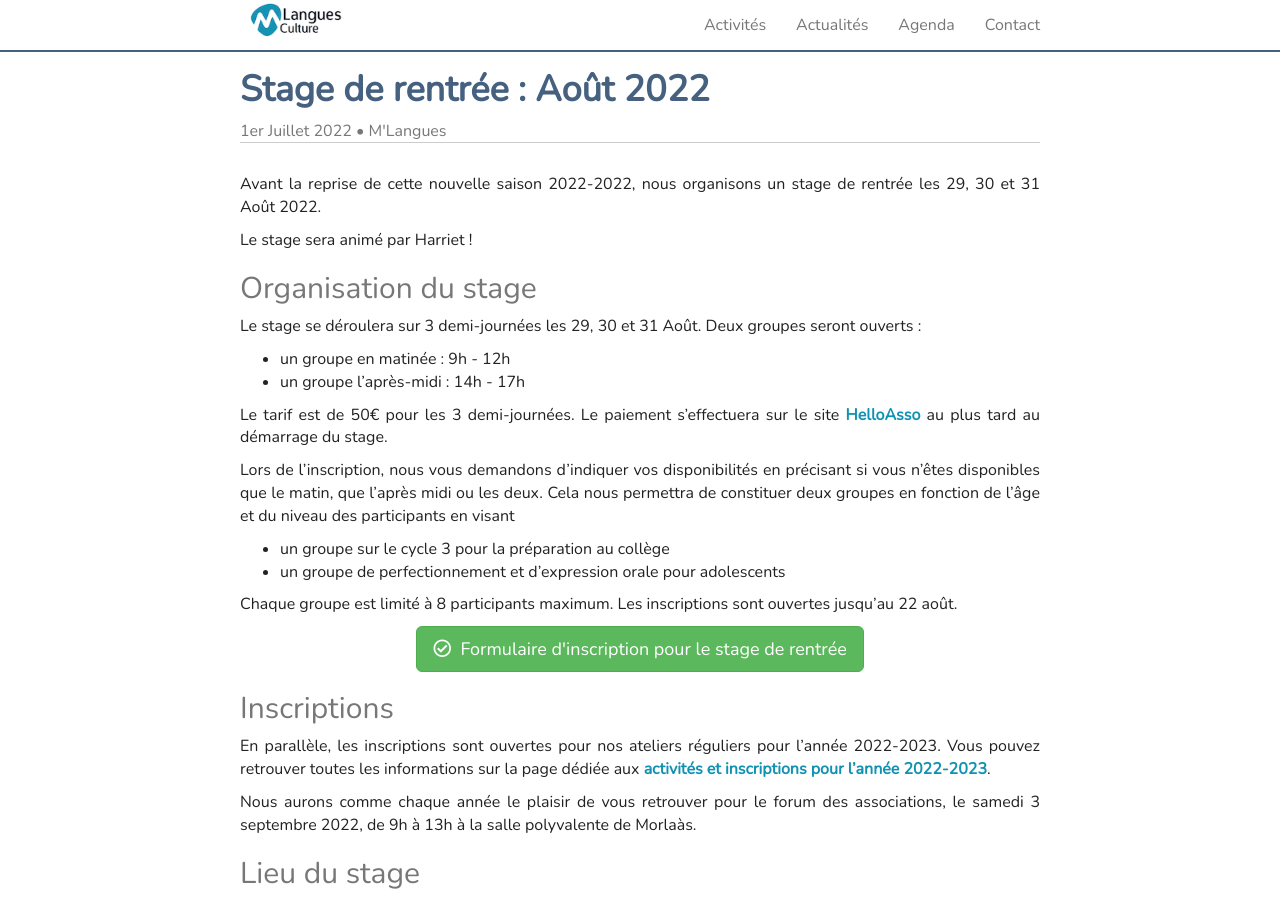
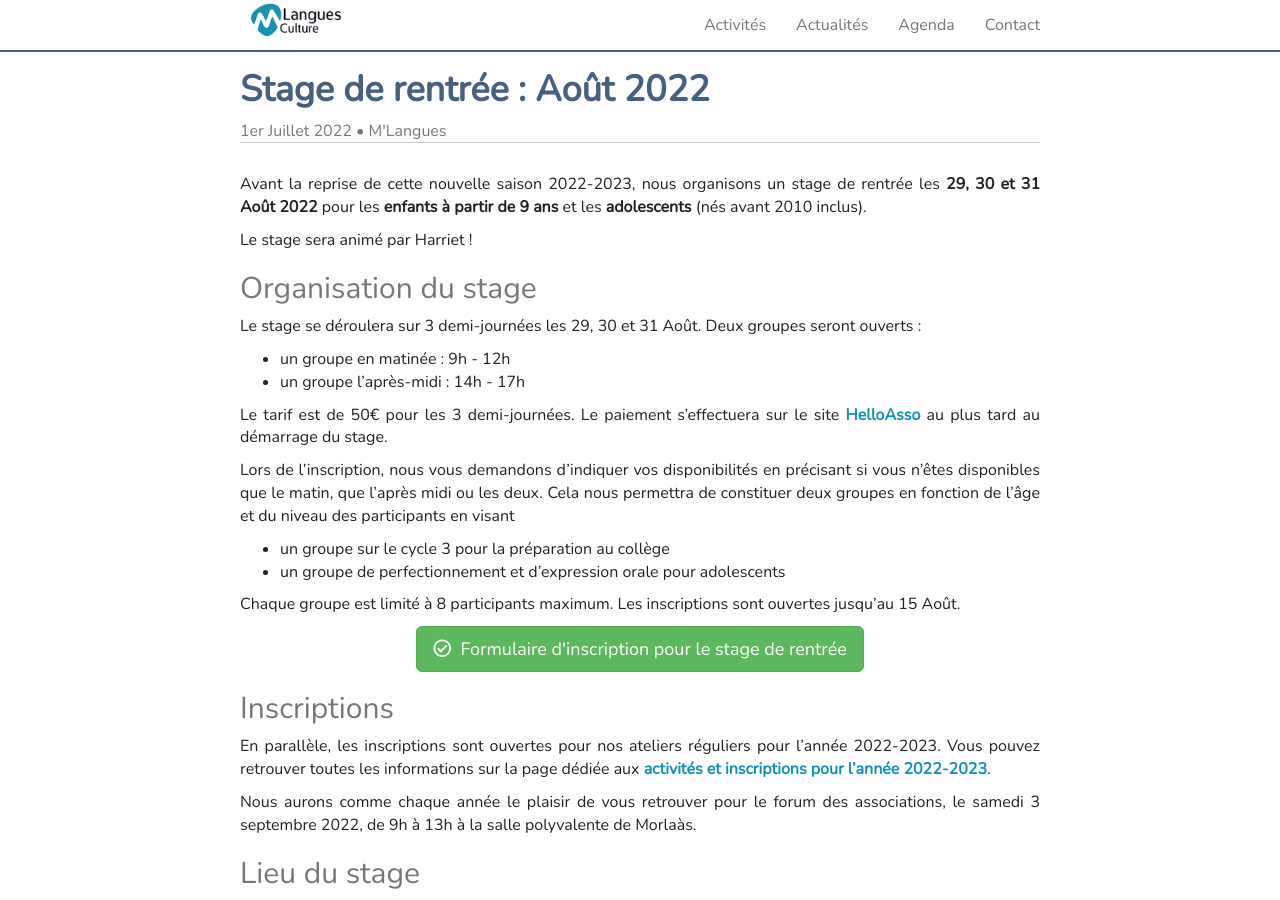
Before and after one commit to mlangues64/mlangues64.github.io, a Jekyll site: the page built from _posts/2022-07-01-stage-aout-2022.markdown, in a window 1280 px wide and 900 px high. Built offline with Jekyll 4.4.1, drawn with Linux system fonts in a browser that asks for light colours; nearby versions of some CDN libraries.

Commit message:
update stage

```diff
--- a/_posts/2022-07-01-stage-aout-2022.markdown
+++ b/_posts/2022-07-01-stage-aout-2022.markdown
@@ -6,8 +6,10 @@ comments: false
 author: M'Langues
 ---
 
-Avant la reprise de cette nouvelle saison 2022-2022,
-nous organisons un stage de rentrée les 29, 30 et 31 Août 2022.
+Avant la reprise de cette nouvelle saison 2022-2023,
+nous organisons un stage de rentrée les **29, 30 et 31 Août 2022** pour
+les **enfants à partir de 9 ans** et les **adolescents** (nés avant 2010
+inclus).
 
 Le stage sera animé par Harriet !
 
@@ -30,7 +32,7 @@ de l'âge et du niveau des participants en visant
 * un groupe de perfectionnement et d'expression orale pour adolescents
 
 Chaque groupe est limité à 8 participants maximum. Les inscriptions
-sont ouvertes jusqu'au 22 août.
+sont ouvertes jusqu'au 15 Août.
 
 
 <p class="text-center">
```
